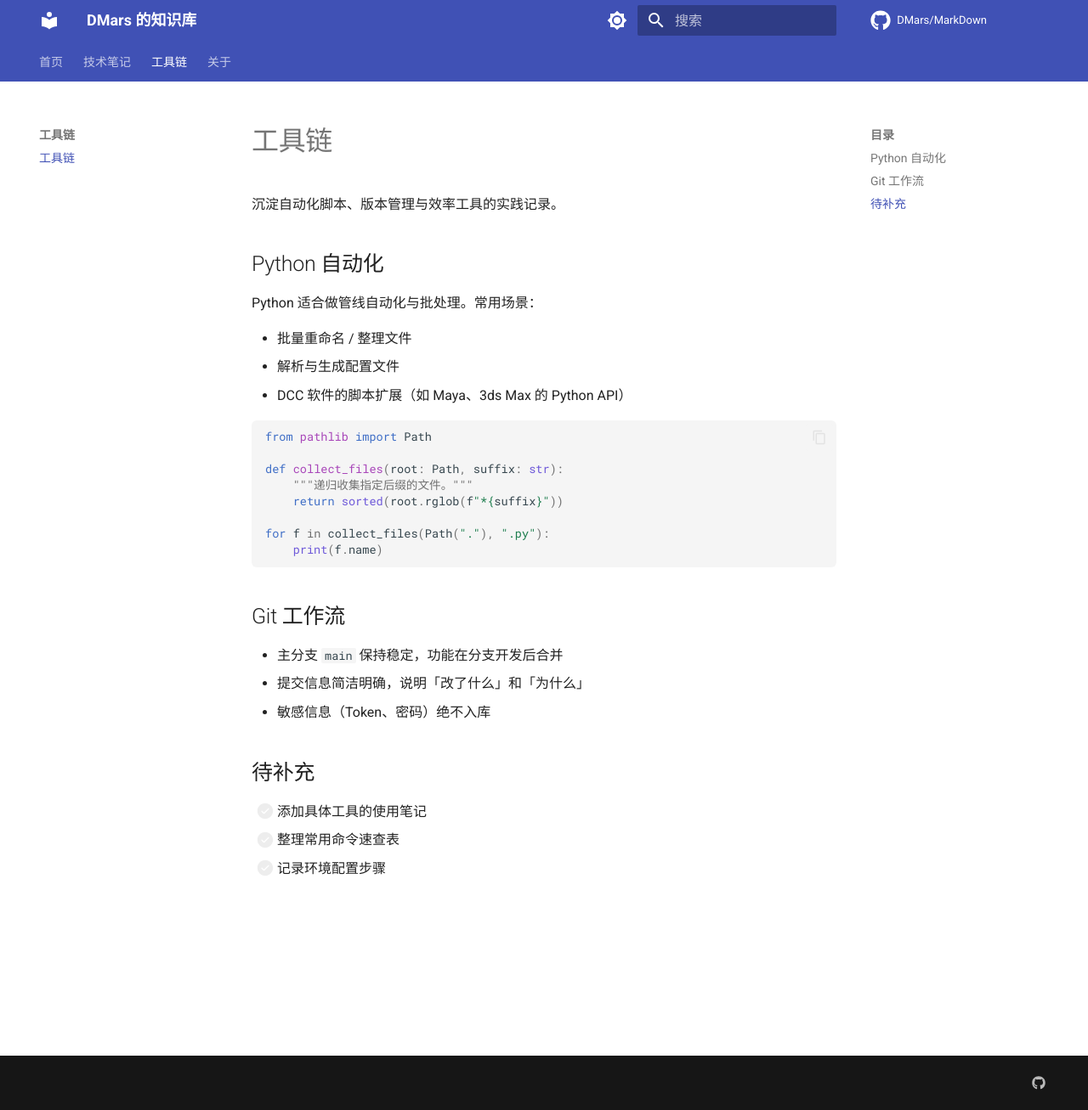
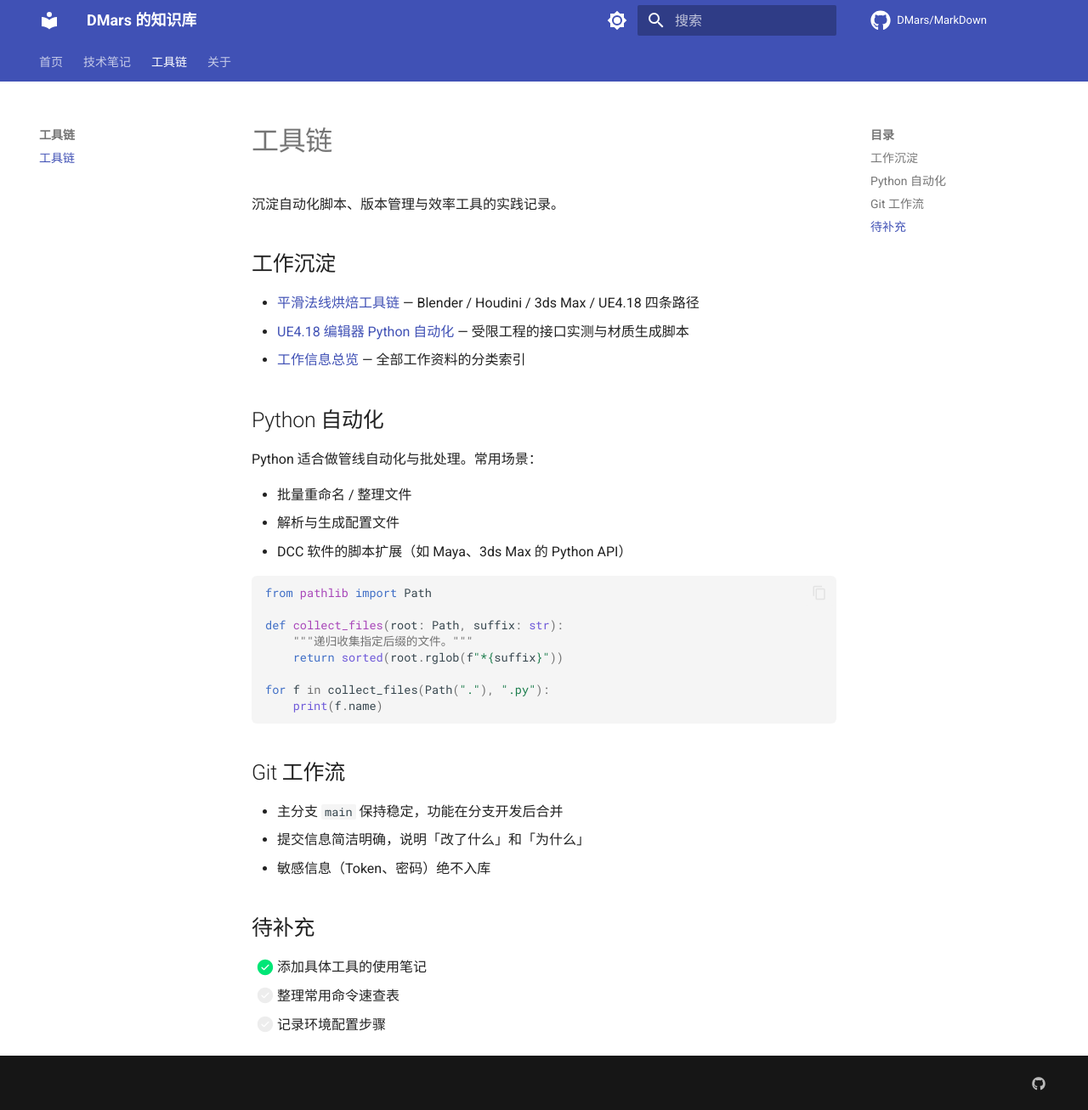
Before and after one commit to DMars/MarkDown, an MkDocs documentation site: the page built from docs/tools/index.md, in a window 1280 px wide and 1307 px high. Shown: the whole window at 85% size. Built offline with MkDocs 1.6.1 and Material for MkDocs 9.7.7, drawn with Linux system fonts in a browser that asks for light colours; comment, search, counter and statistics services are not loaded.

Commit message:
docs: organize and publish work notes

```diff
--- a/docs/tools/index.md
+++ b/docs/tools/index.md
@@ -1,6 +1,12 @@
 # 工具链
 
 沉淀自动化脚本、版本管理与效率工具的实践记录。
+
+## 工作沉淀
+
+- [平滑法线烘焙工具链](dcc-bake-toolchain.md) — Blender / Houdini / 3ds Max / UE4.18 四条路径
+- [UE4.18 编辑器 Python 自动化](ue4-python-automation.md) — 受限工程的接口实测与材质生成脚本
+- [工作信息总览](../notes/work-overview.md) — 全部工作资料的分类索引
 
 ## Python 自动化
 
@@ -29,6 +35,6 @@ for f in collect_files(Path("."), ".py"):
 
 ## 待补充
 
-- [ ] 添加具体工具的使用笔记
+- [x] 添加具体工具的使用笔记
 - [ ] 整理常用命令速查表
 - [ ] 记录环境配置步骤
```
